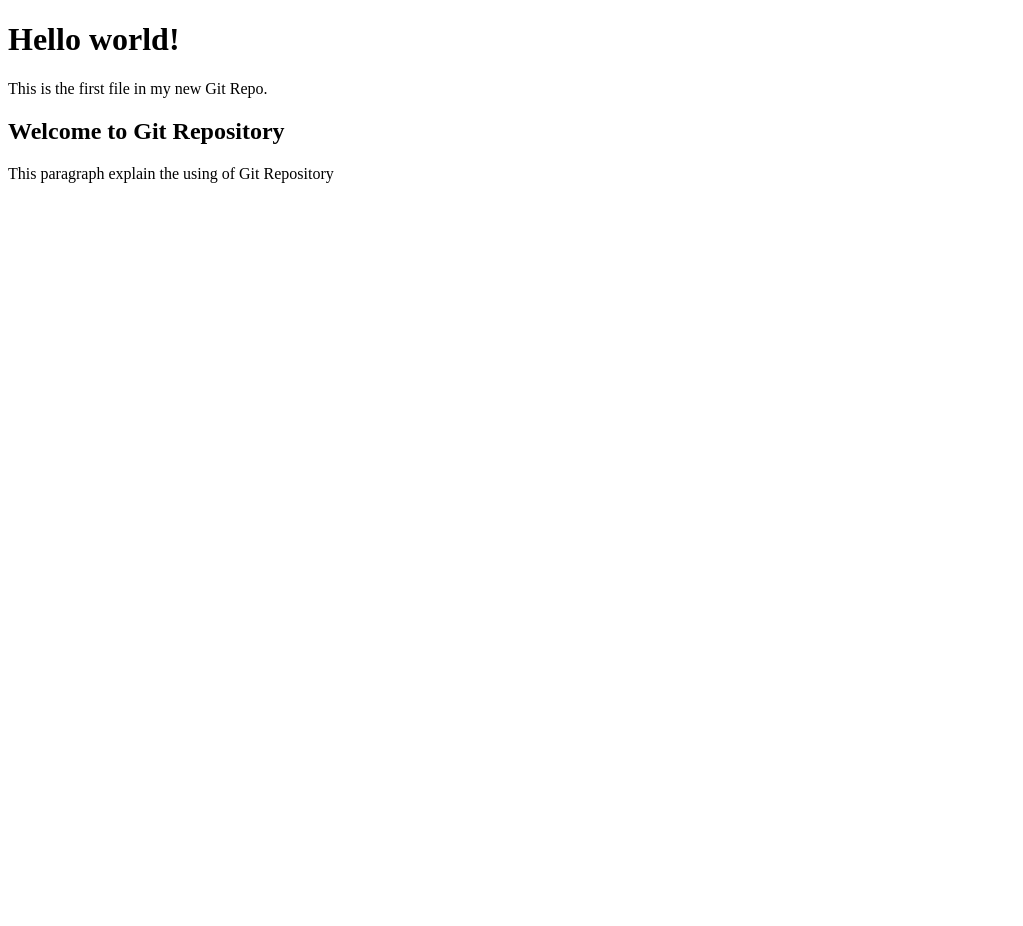
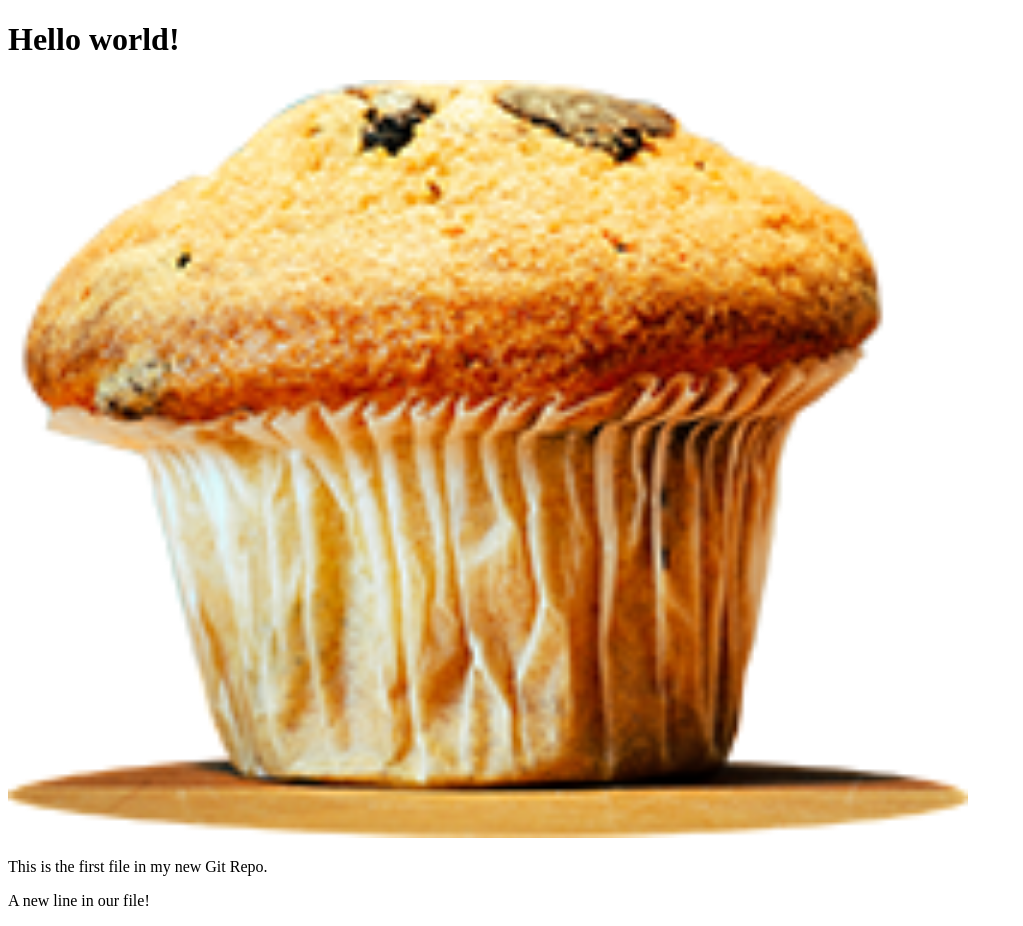
Before and after one commit to ferryf1/hello-worlds, a plain HTML site: page index.html in a window 1280 px wide. Shown: the whole page, without its empty margins (0-1023 px from the left). Before the commit the page ends 800 px from the top, so only its background shows below. Drawn offline with Linux system fonts and the light colour scheme.

Commit message:
Added image to Hello World

```diff
--- a/index.html
+++ b/index.html
@@ -5,13 +5,15 @@
     <meta charset="UTF-8">
     <meta name="viewport" content="width=device-width, initial-scale=1.0">
     <title>Home</title>
+    <link rel="stylesheet" href="bluestyle.css">
 </head>
 
 <body>
     <h1>Hello world!</h1>
+    <div><img src="muffin.png" alt="Hello World from Space"
+style="width:100%;max-width:960px"></div>
     <p>This is the first file in my new Git Repo.</p>
-    <h2>Welcome to Git Repository</h2>
-    <p>This paragraph explain the using of Git Repository</p>
+    <p>A new line in our file!</p>
 </body>
 
 </html>
```
Also changed, not shown: muffin.png (added).
